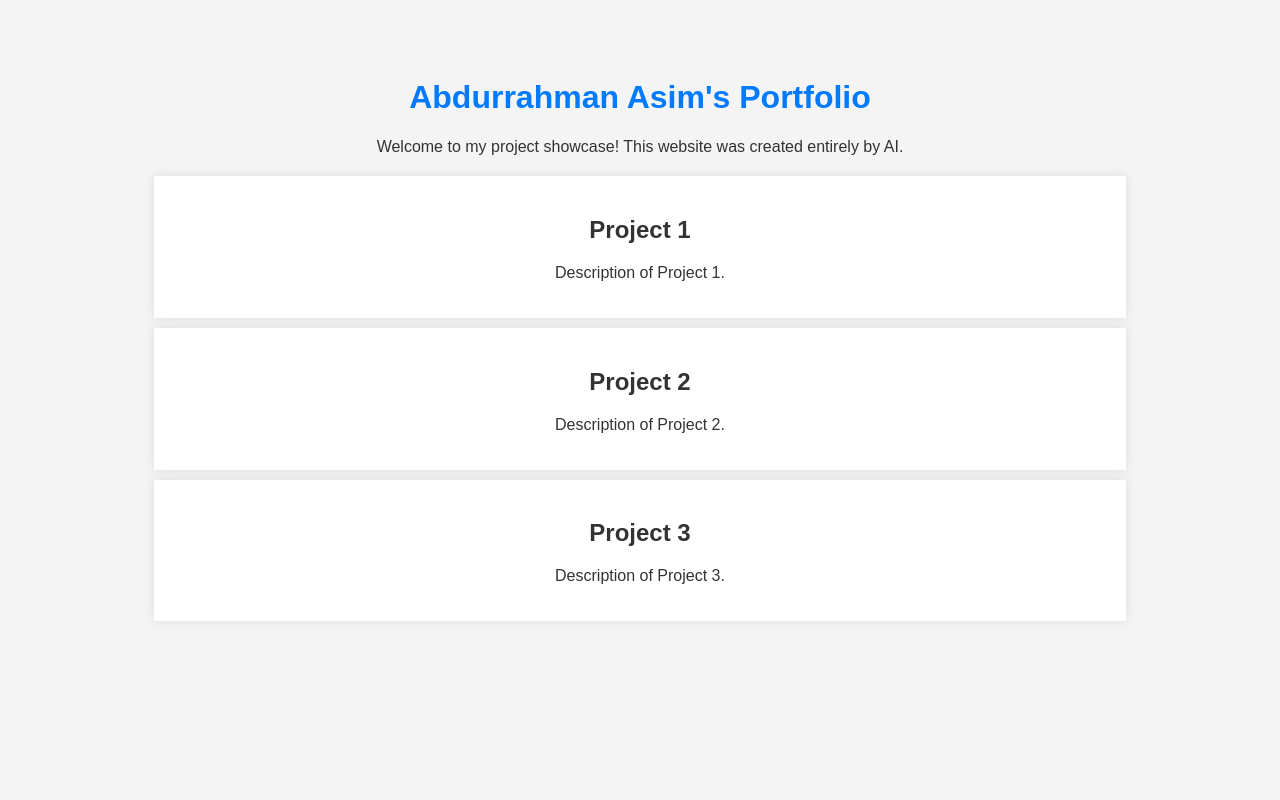
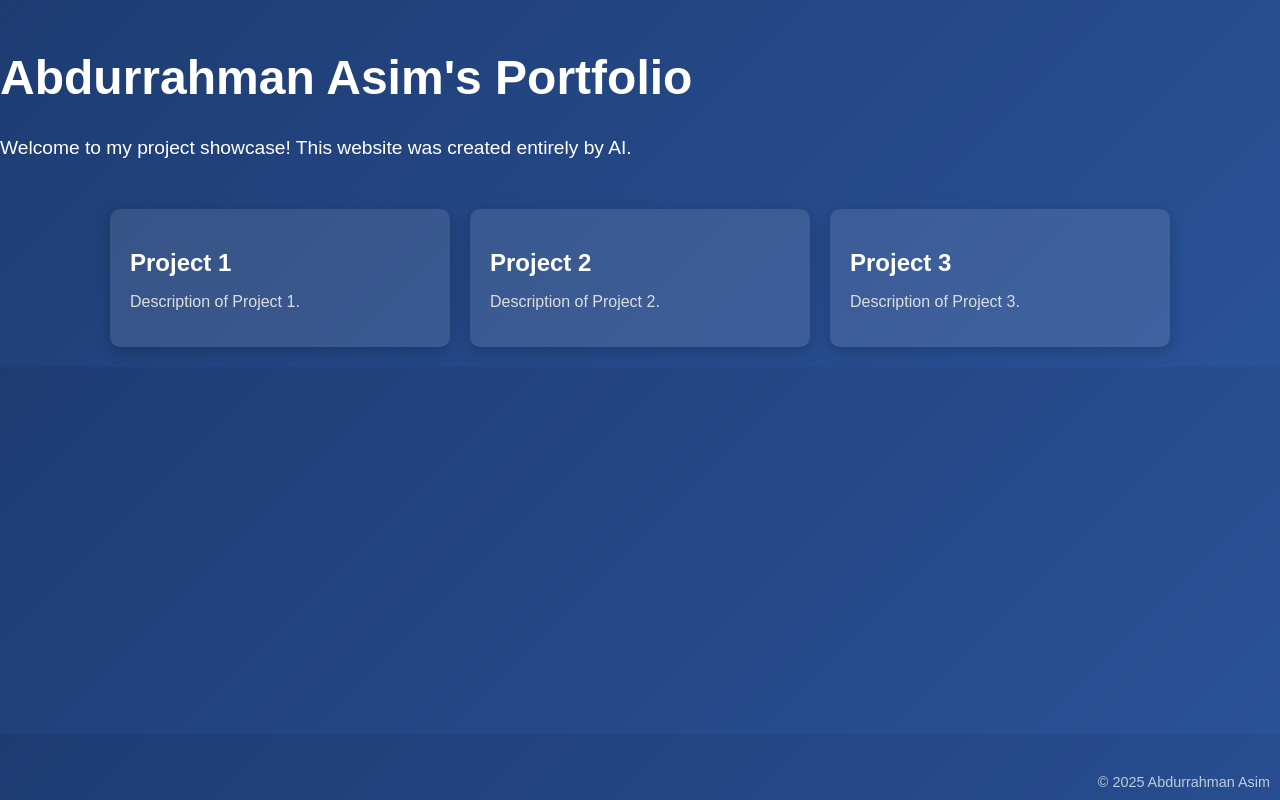
Before and after one commit to Vortex-prog/portfolio, a plain HTML site: page index.html in a window 1280 px wide. Drawn offline with Linux system fonts and the light colour scheme.

Commit message:
Update index.html

```diff
--- a/index.html
+++ b/index.html
@@ -5,25 +5,90 @@
     <meta name="viewport" content="width=device-width, initial-scale=1.0">
     <title>Abdurrahman Asim's Portfolio</title>
     <style>
+        /* General Styles */
         body {
-            font-family: Arial, sans-serif;
-            background-color: #f4f4f4;
-            color: #333;
-            text-align: center;
-            padding: 50px;
+            font-family: 'Arial', sans-serif;
+            background: linear-gradient(135deg, #1e3c72, #2a5298);
+            color: #fff;
+            margin: 0;
+            padding: 0;
+            overflow-x: hidden;
         }
+
         h1 {
-            color: #007BFF;
+            font-size: 3rem;
+            margin-top: 50px;
+            animation: fadeIn 2s ease-in-out;
         }
+
+        p {
+            font-size: 1.2rem;
+            animation: fadeIn 3s ease-in-out;
+        }
+
         .projects {
-            margin-top: 20px;
+            margin-top: 30px;
+            display: flex;
+            flex-wrap: wrap;
+            justify-content: center;
+            gap: 20px;
+            padding: 20px;
         }
+
         .project {
-            background-color: #fff;
+            background: rgba(255, 255, 255, 0.1);
+            border-radius: 10px;
             padding: 20px;
-            margin: 10px auto;
-            width: 80%;
-            box-shadow: 0 0 10px rgba(0, 0, 0, 0.1);
+            width: 300px;
+            box-shadow: 0 4px 15px rgba(0, 0, 0, 0.2);
+            transition: transform 0.3s ease, box-shadow 0.3s ease;
+            animation: slideUp 1s ease-in-out;
+        }
+
+        .project:hover {
+            transform: translateY(-10px);
+            box-shadow: 0 8px 25px rgba(0, 0, 0, 0.3);
+        }
+
+        .project h2 {
+            font-size: 1.5rem;
+            margin-bottom: 10px;
+        }
+
+        .project p {
+            font-size: 1rem;
+            color: #ddd;
+        }
+
+        /* Footer */
+        footer {
+            position: fixed;
+            bottom: 10px;
+            right: 10px;
+            font-size: 0.9rem;
+            color: rgba(255, 255, 255, 0.7);
+            animation: fadeIn 4s ease-in-out;
+        }
+
+        /* Animations */
+        @keyframes fadeIn {
+            from {
+                opacity: 0;
+            }
+            to {
+                opacity: 1;
+            }
+        }
+
+        @keyframes slideUp {
+            from {
+                transform: translateY(20px);
+                opacity: 0;
+            }
+            to {
+                transform: translateY(0);
+                opacity: 1;
+            }
         }
     </style>
 </head>
@@ -45,5 +110,9 @@
             <p>Description of Project 3.</p>
         </div>
     </div>
+
+    <footer>
+        &copy; 2025 Abdurrahman Asim
+    </footer>
 </body>
 </html>
```
